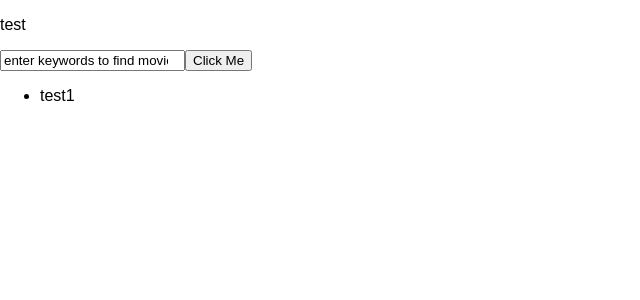
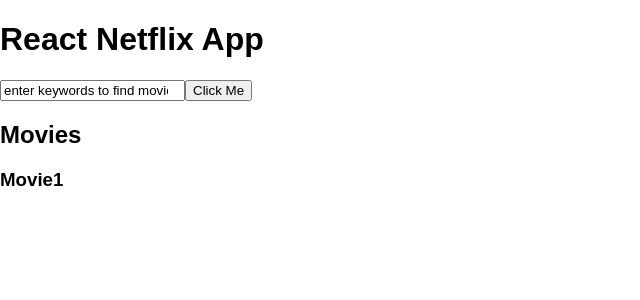
Before and after one commit to DeClercqJan/React-Netflix-APP, a React (Create React App) app: page / in a window 1280 px wide. Shown: the top 300 px of the page, without its empty margins (0-640 px from the left). Built offline with nearby package versions, Linux system fonts and the light colour scheme.

Commit message:
able to display some movies on the basis of a query. Added html5-elements

```diff
--- a/src/App.js
+++ b/src/App.js
@@ -1,5 +1,6 @@
-import React, { useState, Fragment } from "react";
+import React, { useState, useEffect, Fragment } from "react";
 import Axios from "axios";
+import Card from "../src/components/Card";
 // import "./App.css";
 
 function App() {
@@ -8,7 +9,8 @@
     const inititalMovies = {
       results: [
         {
-          title: "test1"
+          id: 0,
+          title: "Movie1"
         }
       ]
     };
@@ -24,7 +26,7 @@
     };
 
     const handleMovieSearch = event => {
-      console.log(event);
+      // console.log(event);
       if (SearchText) {
         const key = "bde60eb3d70191bf80d726a2da4ae238";
         const query = SearchText;
@@ -39,26 +41,35 @@
       event.preventDefault();
     };
 
+    // suggested that I use this, but for what?
+    useEffect(() => {
+      console.log("use effect fires");
+    });
+
     const MoviesDisplayed = () => {
       // console.log({ Movies });
-      const MoviesListUnformated = { Movies };
-      // console.log(MoviesListUnformated);
-      // console.log(MoviesListUnformated.Movies.results);
-      const MoviesListUnformated2 = MoviesListUnformated.Movies.results;
-      let MoviesListFormated = MoviesListUnformated2.map(MovieUnformated => {
-        // console.log(MovieUnformated.title);
-        return <li>{MovieUnformated.title}</li>;
+      const moviesListUnformated = { Movies };
+      // console.log(moviesListUnformated);
+      // console.log(moviesListUnformated.Movies.results);
+      const moviesListUnformated2 = moviesListUnformated.Movies.results;
+      // console.log(moviesListUnformated2);
+      const moviesListFormated = moviesListUnformated2.map(movieUnformated => {
+        // console.log(movieUnformated.title);
+        // console.log(movieUnformated);
+        return <Card movieData={movieUnformated} />;
       });
-      // console.log(MoviesListFormated);
-      return <ul>{MoviesListFormated}</ul>;
-      // return MoviesListUnformated.Movies.results[0].title;
+      // console.log(moviesListFormated);
+      return moviesListFormated;
+      // return moviesListUnformated.Movies.results[0].title;
     };
 
     return (
       <Fragment>
-        <div>
+        <header>
+          <h1>React Netflix App</h1>
           {/* <p>You clicked {Movies[0]} times</p> */}
           {/* function for form needs to on form element */}
+          <nav>
             <form onSubmit={handleMovieSearch}>
               <input
                 type="search"
@@ -67,17 +78,19 @@
               ></input>
               <button type="submit">Click Me</button>
             </form>
-        </div>
-        <div>
+          </nav>
+        </header>
+        <main>
+          <h2>Movies</h2>
           <MoviesDisplayed />
-        </div>
+        </main>
+        <footer></footer>
       </Fragment>
     );
   }
 
   return (
     <div>
-      <p>test</p>
       <GetMovies />
     </div>
   );
--- /dev/null
+++ b/src/components/Card.js
@@ -0,0 +1,15 @@
+import React from "react";
+
+function Card(props) {
+  const movieData = props.movieData;
+  console.log(movieData);
+  console.log(movieData.title);
+  return (
+    <article>
+      <h3 key={movieData.id}>{movieData.title}</h3>
+      <p>{movieData.overview}</p>
+    </article>
+  );
+}
+
+export default Card;
```
Also changed, not shown: src/logo.svg (deleted). Lines whose indentation alone changed are shown as unchanged.
